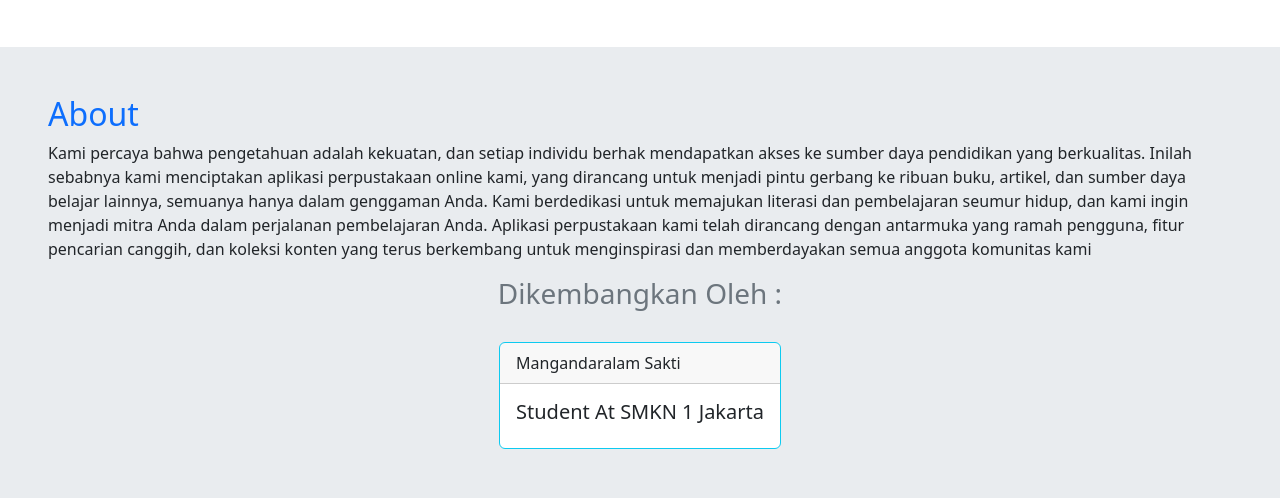
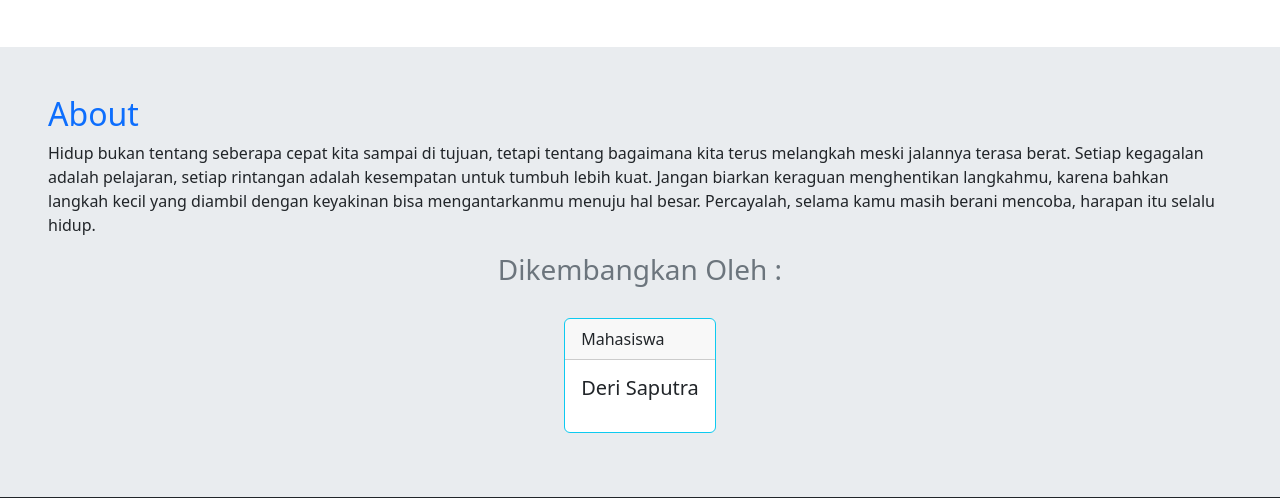
Before and after one commit to derisptraa/perpustakaan12, a PHP site: page / in a window 1280 px wide. Shown: the part 403-901 px from the top of the page. Run offline with PHP 8.4, Linux system fonts and the light colour scheme; some libraries are stand-ins or nearby versions.

Commit message:
Add files via upload

```diff
--- a/index.php
+++ b/index.php
@@ -5,7 +5,7 @@
     <meta name="viewport" content="width=device-width, initial-scale=1">
     <link href="https://cdn.jsdelivr.net/npm/bootstrap@5.3.2/dist/css/bootstrap.min.css" rel="stylesheet" integrity="sha384-T3c6CoIi6uLrA9TneNEoa7RxnatzjcDSCmG1MXxSR1GAsXEV/Dwwykc2MPK8M2HN" crossorigin="anonymous">
     <script src="https://kit.fontawesome.com/de8de52639.js" crossorigin="anonymous"></script>
-    <title>CuyPerpus.com</title>
+    <title>Perpustakaan12</title>
     <link rel="icon" href="assets/logoUrl.png" type="image/png">
   </head>
   <body>
@@ -35,8 +35,8 @@
     <section id="homeSection" class="p-5">
       <div class="d-flex flex-wrap justify-content-center">
         <div class="col mt-5">
-         <h2 class="fw-bold text-success"><span class="text-primary">Cuy</span>Perpus</h2>
-          <p class="mb-4">"Temukan Dunia Pengetahuan di Ujung Jari Anda: <br> Perpustakaan Online <span class="fw-bold">CuyPerpus</span> Membawa Anda ke Dunia Buku Digital."</p>
+         <h2 class="fw-bold text-success"><span class="text-primary">Ini</span>Perpus</h2>
+          <p class="mb-4">"Temukan Dunia Pengetahuan di Ujung Jari Anda: <br> Perpustakaan Online <span class="fw-bold">IniPerpus</span> Membawa Anda ke Dunia Buku Digital."</p>
           <a class="btn btn-primary" href="sign/link_login.html">Get started</a>
         </div>
         <div class="col mt-3">
@@ -50,11 +50,11 @@
           <div class="d-flex">
             <h2 class="text-primary">About</h2>
           </div>
-          <p>Kami percaya bahwa pengetahuan adalah kekuatan, dan setiap individu berhak mendapatkan akses ke sumber daya pendidikan yang berkualitas.
-        Inilah sebabnya kami menciptakan aplikasi perpustakaan online kami, yang dirancang untuk menjadi pintu gerbang ke ribuan buku, artikel,
-        dan sumber daya belajar lainnya, semuanya hanya dalam genggaman Anda. Kami berdedikasi untuk memajukan literasi dan pembelajaran seumur hidup,
-        dan kami ingin menjadi mitra Anda dalam perjalanan pembelajaran Anda. Aplikasi perpustakaan kami telah dirancang dengan antarmuka yang ramah
-        pengguna, fitur pencarian canggih, dan koleksi konten yang terus berkembang untuk menginspirasi dan memberdayakan semua anggota komunitas kami</p>
+          <p>Hidup bukan tentang seberapa cepat kita sampai di tujuan, tetapi tentang bagaimana kita terus melangkah meski jalannya terasa berat.
+            Setiap kegagalan adalah pelajaran, setiap rintangan adalah kesempatan untuk tumbuh lebih kuat.
+            Jangan biarkan keraguan menghentikan langkahmu,
+            karena bahkan langkah kecil yang diambil dengan keyakinan bisa mengantarkanmu menuju hal besar.
+            Percayalah, selama kamu masih berani mencoba, harapan itu selalu hidup. </p>
       </div>
       <div class="d-flex justify-content-center">
         <h3 class="text-secondary">Dikembangkan Oleh :</h3>
@@ -62,9 +62,11 @@
 
     <div class="d-flex justify-content-center flex-wrap gap-4 mt-4">
       <div class="card border-info mb-3" style="max-width: 18rem;">
-        <div class="card-header">Mangandaralam Sakti</div>
+        <div class="card-header"> Mahasiswa </div>
         <div class="card-body">
-          <h5 class="card-title">Student At SMKN 1 Jakarta</h5>
+          <h5 class="card-title">
+            <p> Deri Saputra </p>
+          </h5>
         </div>
       </div>
     </div>
@@ -78,8 +80,8 @@
       </div>
       <div class="row p-3">
         <div class="col mt-3">
-          <h3 class="text-light fs-5">Alamat</h3>
-          <p class="text-secondary fs-6">JL Budi Utomo Pasar Baru jakarta pusat</p>
+          <h3 class="text-light fs-5">UNJANI</h3>
+          <p class="text-secondary fs-6">CIMAHI</p>
         </div>
         <hr class="text-light mt-3">
         <div class="d-flex justify-content-center gap-4">
@@ -88,7 +90,7 @@
           <a href="" class="fs-3"><i class="fa-brands fa-instagram"></i></a>
         </div>
         <div class="d-flex justify-content-center align-items-center mt-3">
-          <p class="text-light">Made width ❤️ <a href="" class="text-decoration-none">Mangandaralam Sakti</a>  2023</p>
+          <p class="text-light">Made in  <a href="" class="text-decoration-none"> Sistem Informasi </a>  2025</p>
         </div>
       </div>
     </footer>
```
